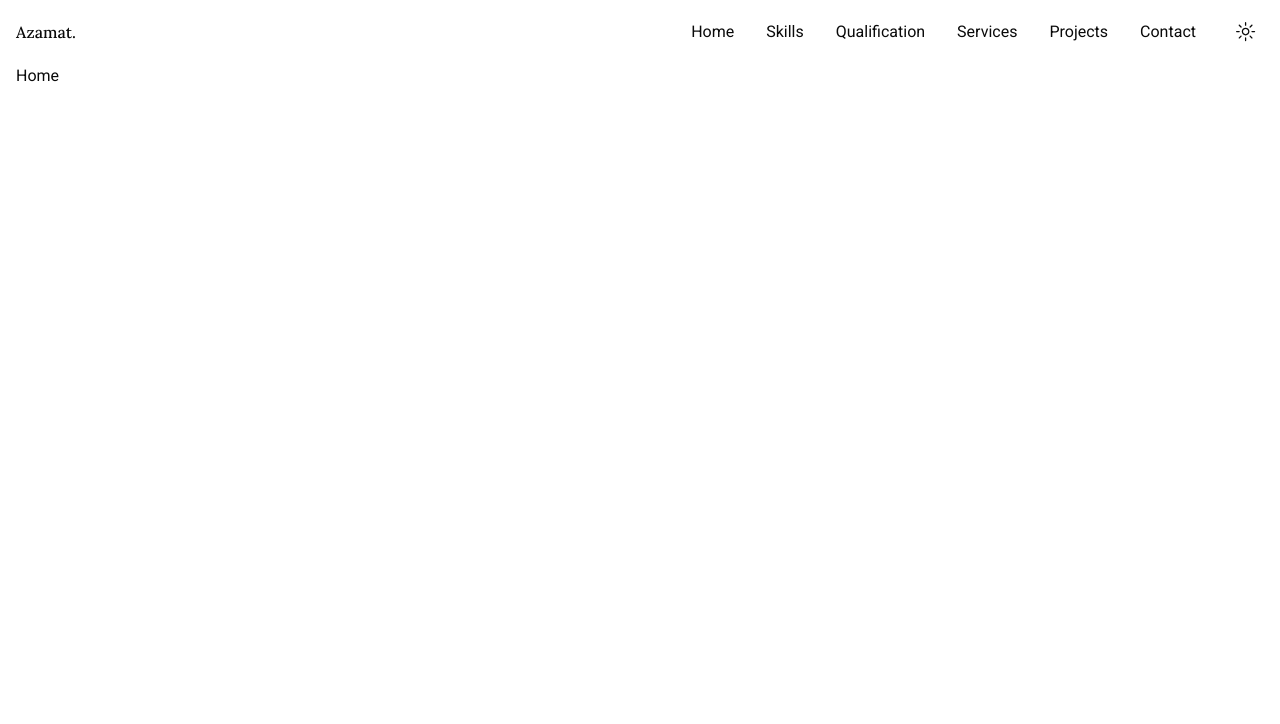
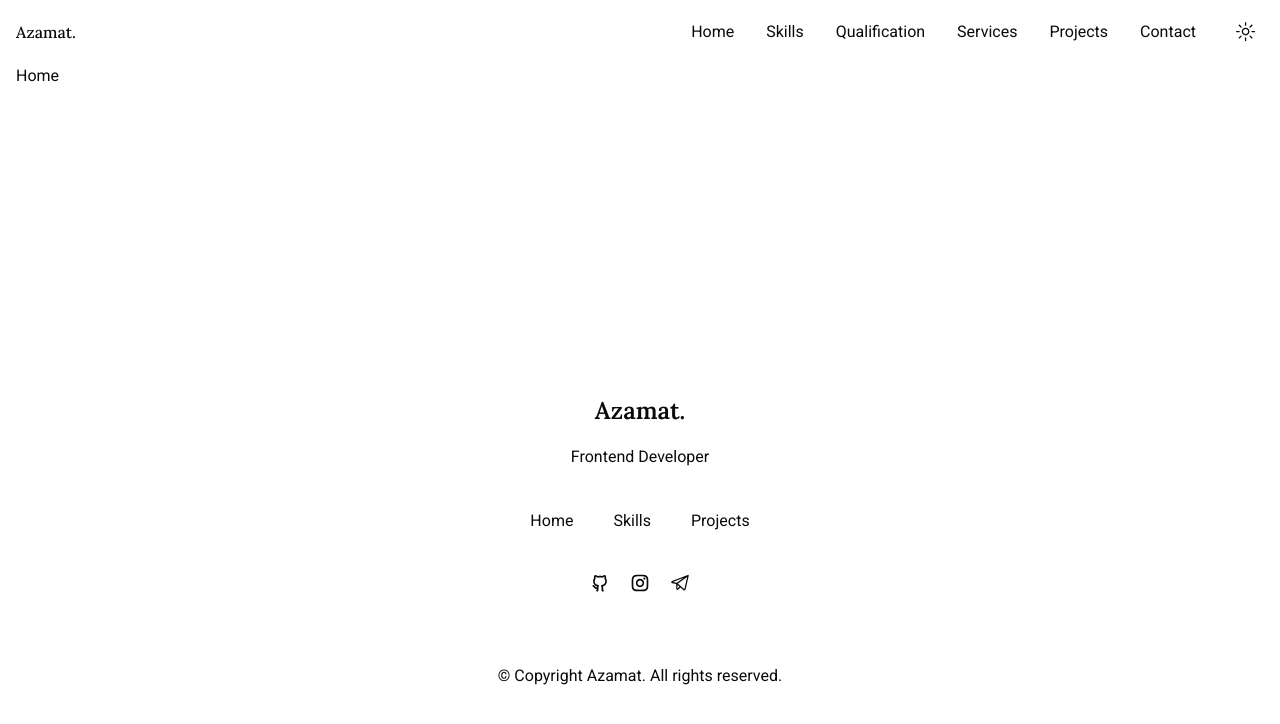
Before and after one commit to azamat-cto/personal, a Next.js app: page / in a window 1280 px wide. Shown: the top 724 px of the page. Built offline with nearby package versions, Linux system fonts and the light colour scheme.

Commit message:
Add footer component

```diff
--- a/src/app/layout.tsx
+++ b/src/app/layout.tsx
@@ -3,6 +3,7 @@ import "@/css/global.css";
 import type { Metadata } from "next";
 import { Roboto, Lora } from "next/font/google";
 
+import Footer from "@/components/Footer";
 import Header from "@/components/Header";
 import ThemeProvider from "@/components/ThemeProvider";
 
@@ -43,8 +44,11 @@ function RootLayout({ children }: Readonly<RootLayoutProps>) {
                     enableSystem
                     disableTransitionOnChange
                 >
-                    <Header />
-                    <main>{children}</main>
+                    <div className="flex min-h-[100dvh] flex-col">
+                        <Header />
+                        <main className="flex-1 overflow-hidden">{children}</main>
+                        <Footer />
+                    </div>
                 </ThemeProvider>
             </body>
         </html>
--- /dev/null
+++ b/src/components/Footer.tsx
@@ -0,0 +1,67 @@
+import IconGitHubLine from "./icons/IconGitHubLine";
+import IconInstagramLine from "./icons/IconInstagramLine";
+import IconTelegram from "./icons/IconTelegram";
+
+function Footer() {
+    return (
+        <footer>
+            <div className="container">
+                <div className="pb-28 pt-12">
+                    <div className="text-center">
+                        <h1 className="mb-4 font-display text-2xl font-bold">Azamat.</h1>
+                        <p>Frontend Developer</p>
+                    </div>
+
+                    <ul className="my-10 flex items-center justify-center gap-x-10">
+                        <li>
+                            <a href="/">Home</a>
+                        </li>
+                        <li>
+                            <a href="#skills">Skills</a>
+                        </li>
+                        <li>
+                            <a href="#projects">Projects</a>
+                        </li>
+                    </ul>
+
+                    <ul className="mb-16 flex items-center justify-center gap-x-5">
+                        <li>
+                            <a
+                                className="inline-block text-xl transition-transform hover:translate-y-[-0.15rem]"
+                                href="https://github.com/azamat-cto"
+                                target="_blank"
+                                rel="noopener noreferrer"
+                            >
+                                <IconGitHubLine />
+                            </a>
+                        </li>
+                        <li>
+                            <a
+                                className="inline-block text-xl transition-transform hover:translate-y-[-0.15rem]"
+                                href="https://instagram.com/azamatcto"
+                                target="_blank"
+                                rel="noopener noreferrer"
+                            >
+                                <IconInstagramLine />
+                            </a>
+                        </li>
+                        <li>
+                            <a
+                                className="inline-block text-xl transition-transform hover:translate-y-[-0.15rem]"
+                                href="https://t.me/azamatcto"
+                                target="_blank"
+                                rel="noopener noreferrer"
+                            >
+                                <IconTelegram />
+                            </a>
+                        </li>
+                    </ul>
+
+                    <div className="text-center">&#169; Copyright Azamat. All rights reserved.</div>
+                </div>
+            </div>
+        </footer>
+    );
+}
+
+export default Footer;
```
